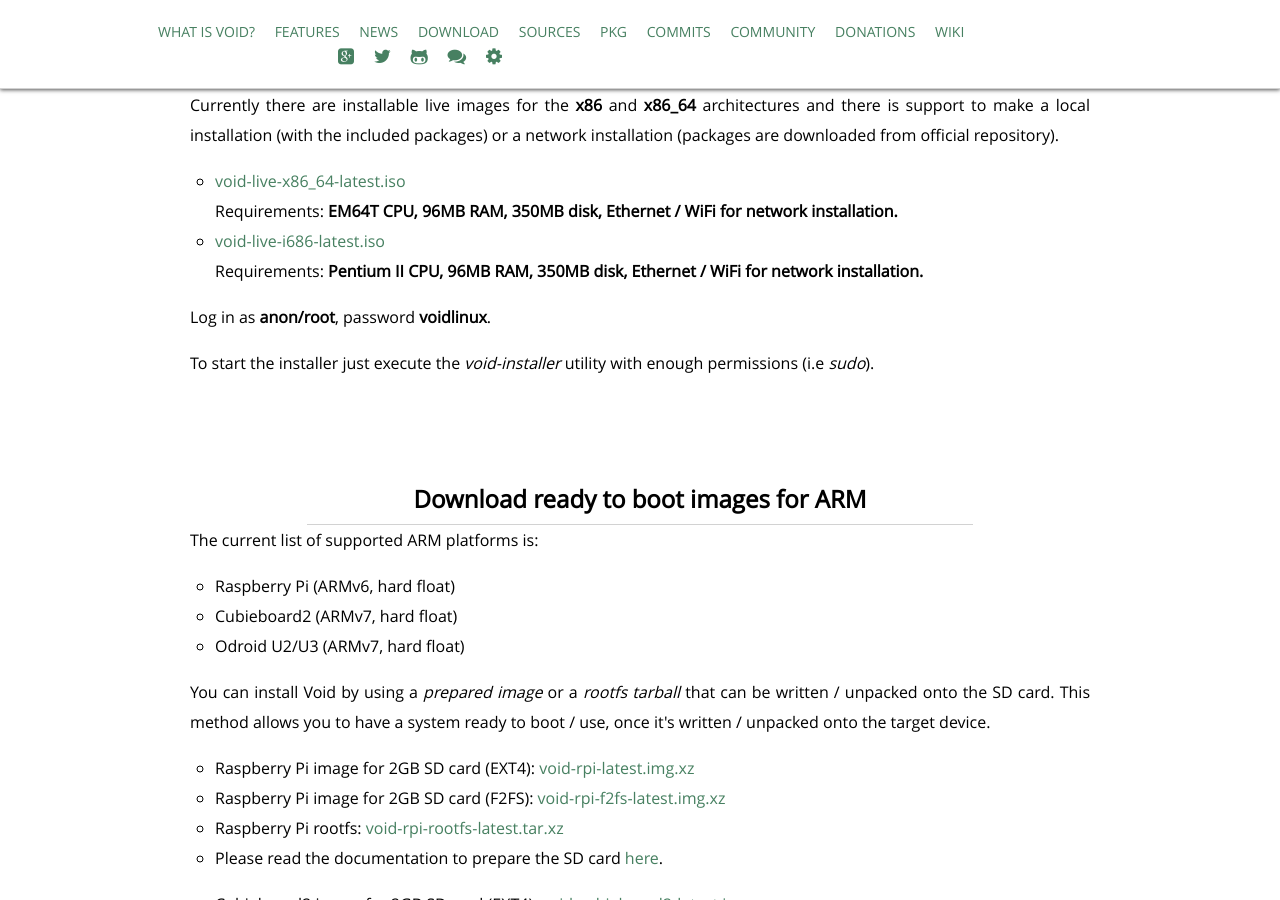
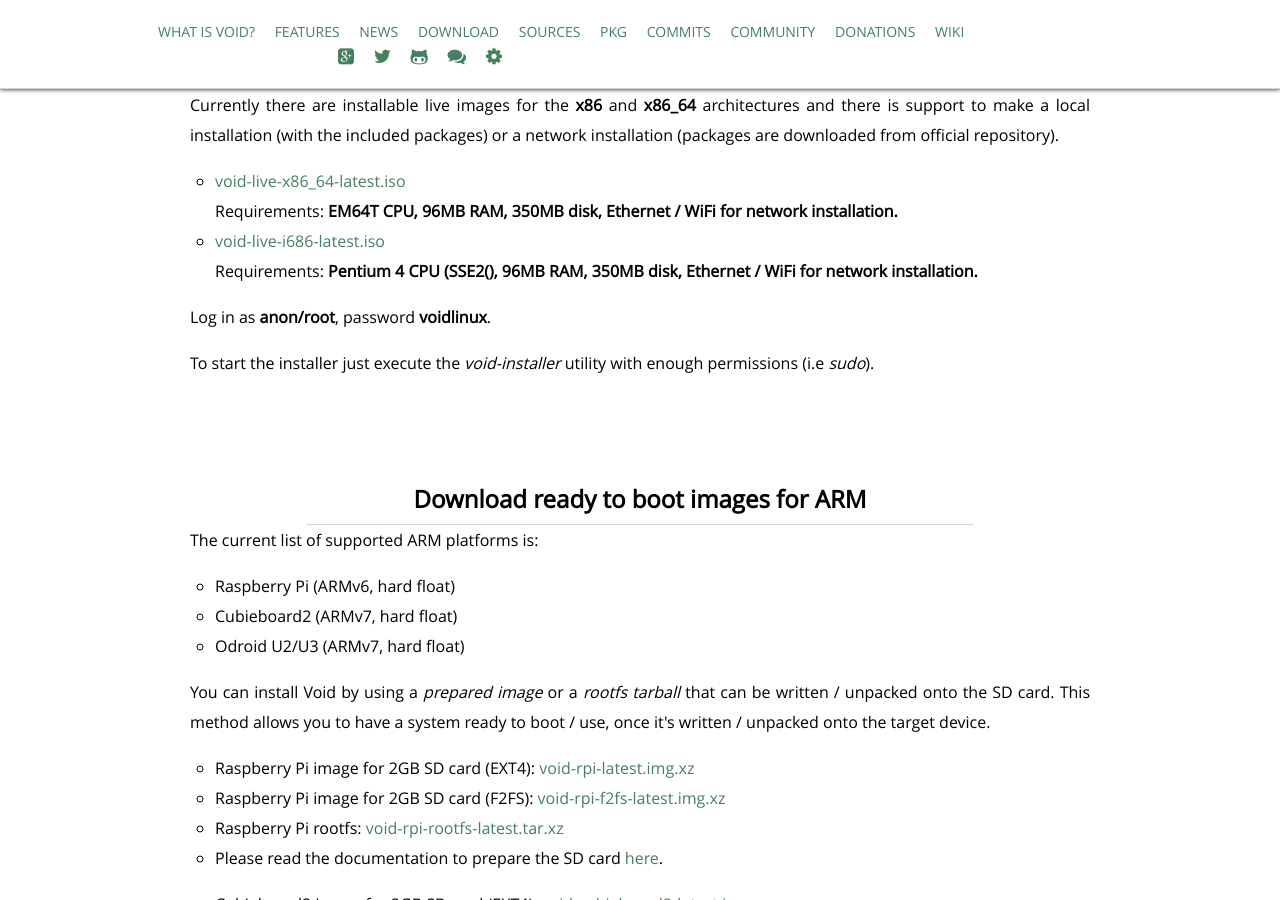
Before and after one commit to void-linux/void-linux.github.io, a Jekyll site: the page built from index.html, in a window 1280 px wide and 900 px high, scrolled down 8143 px. Built offline with Jekyll 4.4.1, drawn with Linux system fonts in a browser that asks for light colours; Markdown is read by kramdown in place of the engine named in the settings.

Commit message:
index: mention that at least a p4 is required (SSE2).

```diff
--- a/index.html
+++ b/index.html
@@ -73,7 +73,7 @@
 			<p>Currently there are installable live images for the <strong>x86</strong> and <strong>x86_64</strong> architectures and there is support to make a local installation (with the included packages) or a network installation (packages are downloaded from official repository).</p>
 			<ul>
 				<li><a href="http://repo.voidlinux.eu/live/void-live-x86_64-latest.iso">void-live-x86_64-latest.iso</a><br/> Requirements: <strong>EM64T CPU, 96MB RAM, 350MB disk, Ethernet / WiFi for network installation.</strong></li>
-				<li><a href="http://repo.voidlinux.eu/live/void-live-i686-latest.iso">void-live-i686-latest.iso</a><br/> Requirements: <strong>Pentium II CPU, 96MB RAM, 350MB disk, Ethernet / WiFi for network installation.</strong></li>
+				<li><a href="http://repo.voidlinux.eu/live/void-live-i686-latest.iso">void-live-i686-latest.iso</a><br/> Requirements: <strong>Pentium 4 CPU (SSE2(), 96MB RAM, 350MB disk, Ethernet / WiFi for network installation.</strong></li>
 			</ul>
 			<p>Log in as <strong>anon/root</strong>, password <strong>voidlinux</strong>.</p>
 			<p>To start the installer just execute the <em>void-installer</em> utility with enough permissions (i.e <em>sudo</em>).</p>
```
